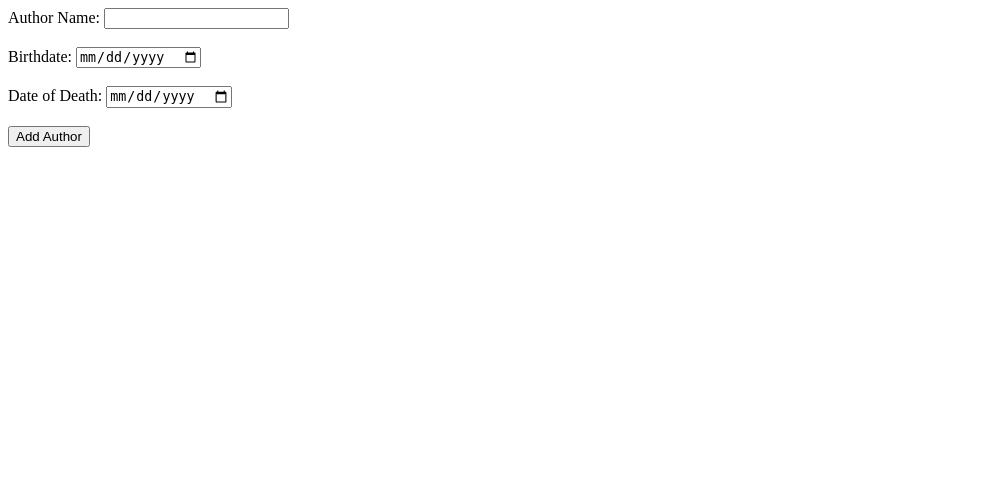
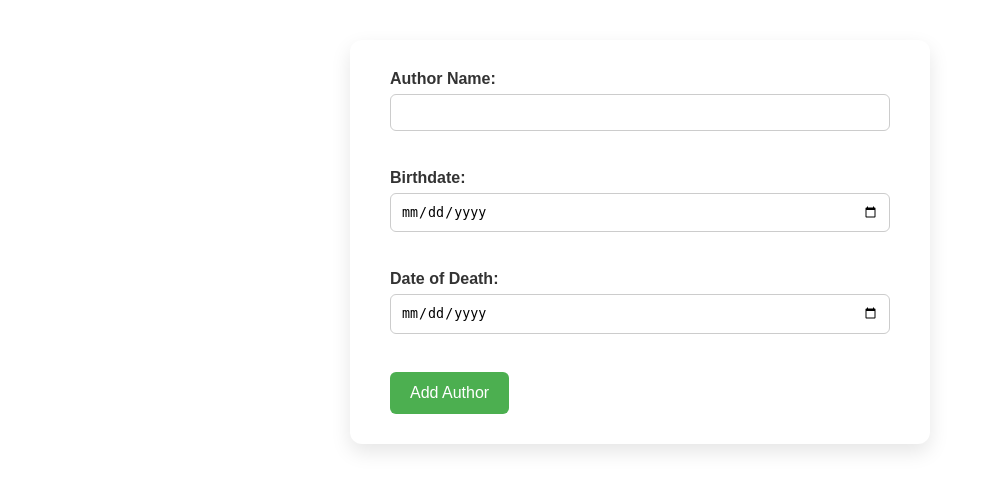
Before and after one commit to build-with-chris/book-alchemy, a Flask app: page /add_author in a window 1280 px wide. Shown: the top 491 px of the page, without its empty margins (0-982 px from the left). Run offline with Flask 3, Linux system fonts and the light colour scheme.

Commit message:
freshen the style

```diff
--- a/app.py
+++ b/app.py
@@ -65,9 +65,15 @@ def add_book():
 @app.route("/book/<int:book_id>/delete", methods=['POST'])
 def delete_book(book_id):
     book_to_delete = Book.query.get_or_404(book_id)
+    author=book_to_delete.author
     db.session.delete(book_to_delete)
     db.session.commit()
-    flash(f'Book {book_to_delete.title} was successfully deleted.')
+    if not author.books:
+        db.session.delete(author)
+        db.session.commit()
+        flash(f'Book {book_to_delete.title} AND {author.name} were successfully deleted.')
+    else:
+        flash(f'Book {book_to_delete.title} was successfully deleted.')
     return redirect(url_for('home'))
 
 
--- a/static/style.css
+++ b/static/style.css
@@ -71,3 +71,69 @@
   border-radius: 5px;
   font-weight: bold;
 }
+
+.add-buttons {
+  display: flex;
+  justify-content: flex-start;
+  gap: 20px;
+  margin: 40px;
+}
+
+.add-button {
+  padding: 12px 20px;
+  font-size: 16px;
+  border: none;
+  border-radius: 8px;
+  cursor: pointer;
+  transition: background-color 0.3s ease;
+  box-shadow: 2px 2px 5px rgba(0,0,0,0.2);
+}
+
+.add-button:hover {
+  background-color: #45a049;
+}
+
+.form-card {
+  background-color: #ffffff;
+  padding: 30px 40px;
+  border-radius: 12px;
+  box-shadow: 0 8px 20px rgba(0, 0, 0, 0.1);
+  width: 100%;
+  max-width: 500px;
+  margin: 40px auto;
+  font-family: Arial, sans-serif;
+}
+
+.form-card label {
+  display: block;
+  margin-bottom: 6px;
+  font-weight: bold;
+  color: #333;
+}
+
+.form-card input[type="text"],
+.form-card input[type="date"],
+.form-card input[type="number"],
+.form-card select {
+  width: 100%;
+  padding: 10px;
+  margin-bottom: 20px;
+  border: 1px solid #ccc;
+  border-radius: 6px;
+  box-sizing: border-box;
+}
+
+.form-card input[type="submit"] {
+  background-color: #4CAF50;
+  color: white;
+  padding: 12px 20px;
+  border: none;
+  border-radius: 6px;
+  cursor: pointer;
+  font-size: 16px;
+  transition: background-color 0.3s ease;
+}
+
+.form-card input[type="submit"]:hover {
+  background-color: #45a049;
+}
--- a/templates/add_author.html
+++ b/templates/add_author.html
@@ -4,10 +4,11 @@
     <meta charset="UTF-8">
     <meta name="viewport" content="width=device-width, initial-scale=1.0">
     <meta http-equiv="X-UA-Compatible" content="ie=edge">
+        <link rel="stylesheet" href="static/style.css">
   </head>
   <body>
 
-  <form action="/add_author" method="POST">
+  <form action="/add_author" method="POST" class="form-card">
   <label for="name">Author Name:</label>
   <input type="text" id="name" name="name" required><br><br>
 
--- a/templates/add_book.html
+++ b/templates/add_book.html
@@ -4,10 +4,11 @@
     <meta charset="UTF-8">
     <meta name="viewport" content="width=device-width, initial-scale=1.0">
     <meta http-equiv="X-UA-Compatible" content="ie=edge">
+        <link rel="stylesheet" href="static/style.css">
   </head>
   <body>
 
-  <form action="/add_book" method="POST">
+  <form action="/add_book" method="POST" class="form-card">
   <label for="title">Title:</label>
   <input type="text" id="title" name="title" required><br><br>
   <label for="isbn">ISBN:</label>
```
Also changed, not shown: templates/home.html (+6 -1 lines), instance/library.sqlite.
